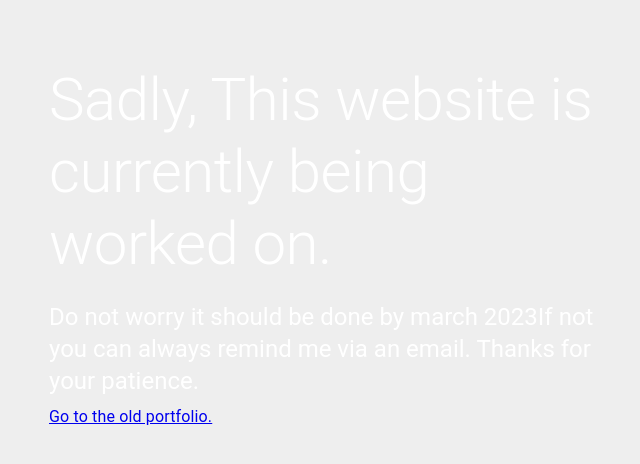
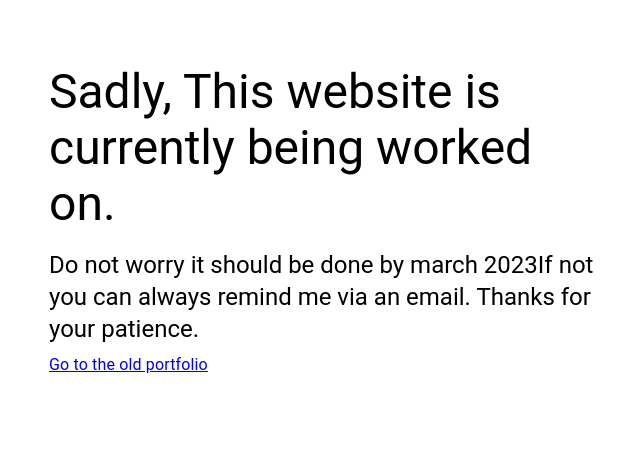
Before and after one commit to MaxBelleville/my-portfolio, a Gatsby site: page / in a window 1280 px wide. Shown: the whole page, without its empty margins (315-955 px from the left). Built offline with nearby package versions, Linux system fonts and the light colour scheme; Gatsby itself is replaced by a stand-in of ours.

Commit message:
Change colors

```diff
--- a/src/pages/index.tsx
+++ b/src/pages/index.tsx
@@ -13,23 +13,20 @@ export default function StickyFooter() {
         display: 'flex',
         flexDirection: 'column',
         minHeight: '100vh',
-        color: 'white',
-        backgroundColor: (theme) =>
-        theme.palette.mode === 'light'
-          ? theme.palette.grey[200]
-          : theme.palette.grey[800],
+        color: 'black',
+        backgroundColor: 'white'
       }}
     >
       <CssBaseline />
       <Container component="main" sx={{ mt: 8, mb: 2 }} maxWidth="sm">
-        <Typography variant="h2" component="h1" gutterBottom>
+        <Typography variant="h3" component="h1" gutterBottom>
           Sadly, This website is currently being worked on.
         </Typography>
         <Typography variant="h5" component="h2" gutterBottom>
           {'Do not worry it should be done by march 2023'}
           {'If not you can always remind me via an email. Thanks for your patience.'}
         </Typography>
-        <Typography variant="body1"><a href='https://maxbelleville.github.io/old-portfolio/'>Go to the old portfolio.</a></Typography>
+        <Typography variant="body1"><a href='https://maxbelleville.github.io/old-portfolio/'>Go to the old portfolio</a></Typography>
       </Container>
     </Box>
   );
```
